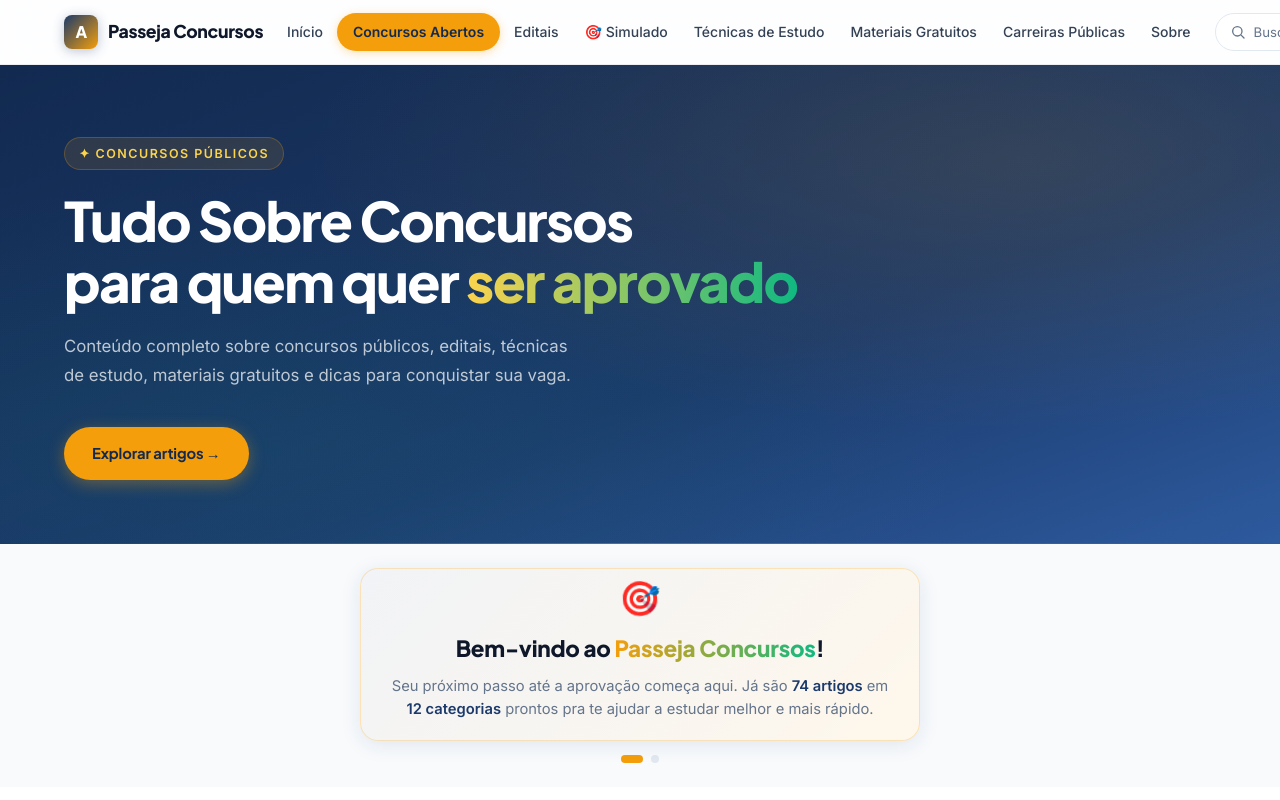
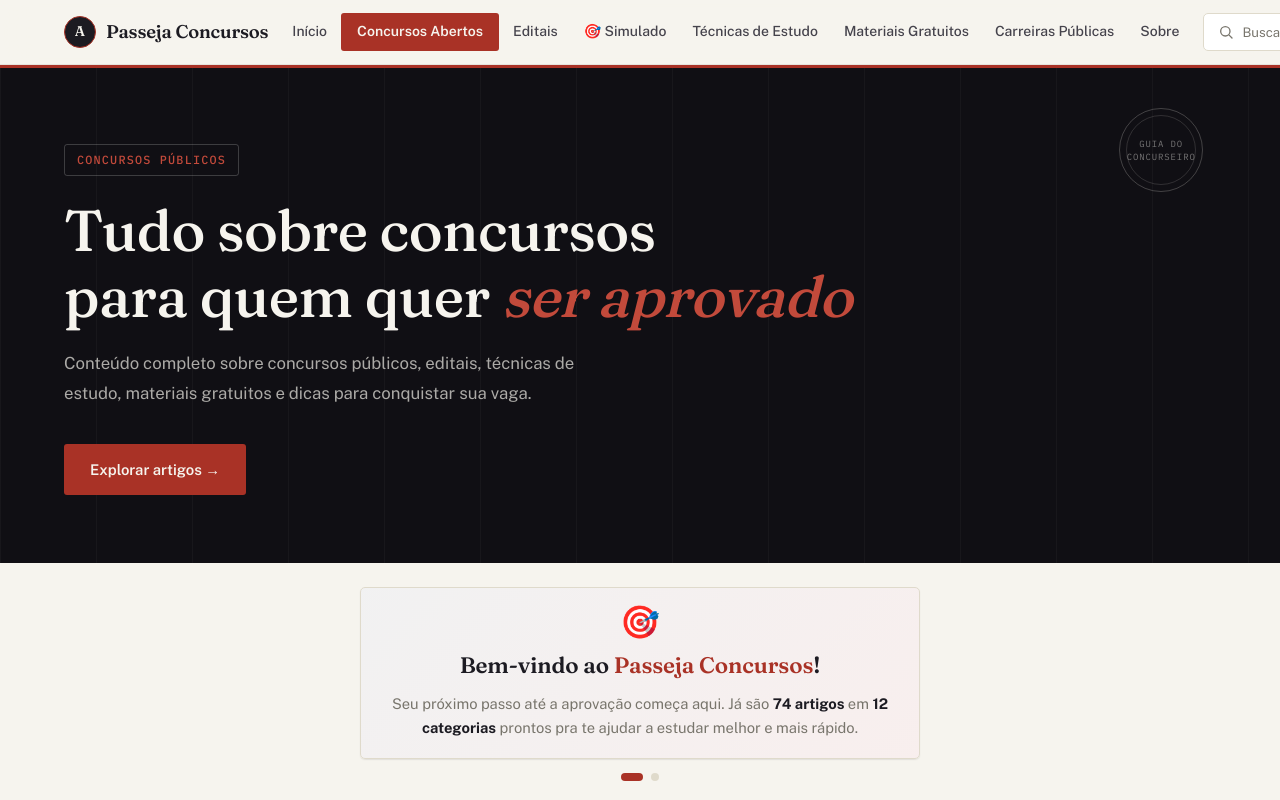
Before and after one commit to alter012026-hash/Blog_V1, a Next.js app: page / in a window 1280 px wide. Shown: the top 800 px of the page. Built offline with nearby package versions, Linux system fonts and the light colour scheme.

Commit message:
redesign: nova identidade visual Grafite Editorial (cores, tipografia, hero, cards)

```diff
--- a/app/globals.css
+++ b/app/globals.css
@@ -1,79 +1,86 @@
 /* ================================================================
-   DESIGN SYSTEM — v2 "Painel de Estudo"
-   Display: Plus Jakarta Sans | Body: Inter | Dados: JetBrains Mono
-   Conceito: o site se comporta como um painel de progresso de estudo —
-   números tabulares, estados de "aprovado", transições deliberadas.
-   Suporta light (padrão institucional) e dark (modo "foco noturno").
+   DESIGN SYSTEM — v3 "Grafite Editorial"
+   Display: Fraunces | Body: Public Sans | Dados: IBM Plex Mono
+   Conceito: o site se comporta como um diário oficial / edital —
+   papel quente, grafite, um selo vermelho de autenticidade. Estrutura
+   editorial (regras finas, cantos discretos) no lugar de gradientes
+   e pílulas — credibilidade institucional, não "painel de SaaS".
+   Suporta light (padrão, "diário") e dark (modo "arquivo").
    ================================================================ */
 
-@import url('https://fonts.googleapis.com/css2?family=Plus+Jakarta+Sans:wght@400;500;600;700;800&family=Inter:wght@400;500;600&family=JetBrains+Mono:wght@400;500;600&display=swap');
+@import url('https://fonts.googleapis.com/css2?family=Fraunces:opsz,wght@9..144,400;9..144,500;9..144,600;9..144,700&family=Public+Sans:wght@400;500;600;700&family=IBM+Plex+Mono:wght@400;500;600&display=swap');
 
 :root {
-  /* ---- light (padrão institucional) ---- */
-  --primary:        #1B3A6B;
-  --primary-light:  #2D5A9E;
-  --primary-dark:   #122A50;
-  --accent:         #F59E0B;
-  --accent-light:   #FCD34D;
-  --accent-dark:    #D97706;
-  --success:        #10B981;
-  --bg:             #F8FAFC;
+  /* ---- light ("diário oficial") ---- */
+  --primary:        #1C1B22;
+  --primary-light:  #34323D;
+  --primary-dark:   #100F14;
+  --ink:            #1C1B22;
+  --accent:         #A93226;
+  --accent-light:   #C24A3B;
+  --accent-dark:    #7E2419;
+  --gold:           #A0812C;
+  --success:        #2F6B4A;
+  --bg:             #F6F4EE;
   --surface:        #FFFFFF;
-  --surface-2:      #EFF6FF;
-  --surface-3:      #F1F5F9;
-  --text:           #0F172A;
-  --text-secondary: #334155;
-  --text-muted:     #64748B;
-  --border:         #E2E8F0;
-  --border-soft:    #F1F5F9;
-  --shadow-sm:      0 1px 3px rgba(0,0,0,0.06), 0 1px 2px rgba(0,0,0,0.04);
-  --shadow-md:      0 4px 16px rgba(27,58,107,0.10);
-  --shadow-lg:      0 8px 32px rgba(27,58,107,0.14);
-  --shadow-xl:      0 12px 48px rgba(27,58,107,0.18);
-  --header-bg:      rgba(255,255,255,0.78);
-  --glass-border:   rgba(27,58,107,0.08);
-
-  --font-display:   'Plus Jakarta Sans', system-ui, sans-serif;
-  --font-body:      'Inter', system-ui, sans-serif;
-  --font-mono:      'JetBrains Mono', ui-monospace, monospace;
+  --surface-2:      #EFEBE1;
+  --surface-3:      #E7E1D3;
+  --text:           #1C1B22;
+  --text-secondary: #45434C;
+  --text-muted:     #78756C;
+  --border:         #DFDACB;
+  --border-soft:    #EAE5D8;
+  --shadow-sm:      0 1px 2px rgba(28,27,34,0.06), 0 1px 1px rgba(28,27,34,0.04);
+  --shadow-md:      0 4px 14px rgba(28,27,34,0.08);
+  --shadow-lg:      0 10px 28px rgba(28,27,34,0.10);
+  --shadow-xl:      0 18px 44px rgba(28,27,34,0.12);
+  --header-bg:      rgba(246,244,238,0.86);
+  --glass-border:   rgba(28,27,34,0.08);
+
+  --font-display:   'Fraunces', Georgia, serif;
+  --font-body:      'Public Sans', system-ui, sans-serif;
+  --font-mono:      'IBM Plex Mono', ui-monospace, monospace;
   --max-width:      1200px;
   --content-width:  740px;
-  --radius-sm:      8px;
-  --radius:         12px;
-  --radius-lg:      16px;
-  --radius-xl:      24px;
-  --radius-full:    9999px;
+  --radius-sm:      3px;
+  --radius:         5px;
+  --radius-lg:      7px;
+  --radius-xl:      10px;
+  --radius-full:    5px;
 
   --ease-out:       cubic-bezier(0.16, 1, 0.3, 1);
-  --ease-spring:    cubic-bezier(0.34, 1.56, 0.64, 1);
-}
-
-/* ---- dark ("foco noturno") ----
-   Não é um inverso mecânico do light: acentos recalibrados para
-   contraste AA em fundo escuro, sombras trocadas por glow sutil. */
+  --ease-spring:    cubic-bezier(0.22, 1, 0.36, 1);
+}
+
+/* ---- dark ("modo arquivo") ----
+   Não é um inverso mecânico do light: grafite aprofundado, o selo
+   vermelho ganha mais saturação para permanecer legível, sombras
+   trocadas por profundidade sutil em vez de glow colorido. */
 [data-theme="dark"] {
-  --primary:        #5B8DEF;
-  --primary-light:  #7BA6F5;
-  --primary-dark:   #3D6BC9;
-  --accent:         #3DDC97;
-  --accent-light:   #6EE7B7;
-  --accent-dark:    #22B07A;
-  --success:        #3DDC97;
-  --bg:             #0A0E17;
-  --surface:        #10151F;
-  --surface-2:      #161D2B;
-  --surface-3:      #1B2333;
-  --text:           #E8EDF5;
-  --text-secondary: #AEB9CC;
-  --text-muted:     #6B7889;
-  --border:         #212B3D;
-  --border-soft:    #1A2231;
-  --shadow-sm:      0 1px 3px rgba(0,0,0,0.3), 0 1px 2px rgba(0,0,0,0.2);
-  --shadow-md:      0 4px 20px rgba(0,0,0,0.4);
-  --shadow-lg:      0 8px 36px rgba(0,0,0,0.5);
-  --shadow-xl:      0 16px 56px rgba(0,0,0,0.6);
-  --header-bg:      rgba(10,14,23,0.72);
-  --glass-border:   rgba(91,141,239,0.14);
+  --primary:        #322F38;
+  --primary-light:  #454149;
+  --primary-dark:   #F6F4EE;
+  --ink:            #E8E6DE;
+  --accent:         #D65B48;
+  --accent-light:   #E3765F;
+  --accent-dark:    #B23A28;
+  --gold:           #C9A24B;
+  --success:        #4E9270;
+  --bg:             #17161B;
+  --surface:        #1E1D24;
+  --surface-2:      #26252D;
+  --surface-3:      #2D2C35;
+  --text:           #EDEBE3;
+  --text-secondary: #B7B4AA;
+  --text-muted:     #837F76;
+  --border:         #35333C;
+  --border-soft:    #29282F;
+  --shadow-sm:      0 1px 2px rgba(0,0,0,0.3), 0 1px 1px rgba(0,0,0,0.2);
+  --shadow-md:      0 4px 18px rgba(0,0,0,0.35);
+  --shadow-lg:      0 10px 32px rgba(0,0,0,0.42);
+  --shadow-xl:      0 18px 50px rgba(0,0,0,0.5);
+  --header-bg:      rgba(23,22,27,0.82);
+  --glass-border:   rgba(232,230,222,0.10);
 }
 
 *, *::before, *::after { box-sizing: border-box; margin: 0; padding: 0; }
@@ -196,32 +203,32 @@ time {
 }
 
 .logo-icon {
-  width: 34px;
-  height: 34px;
-  background: linear-gradient(135deg, var(--primary), var(--accent));
-  border-radius: var(--radius-sm);
+  width: 32px;
+  height: 32px;
+  background: var(--primary);
+  border: 1.5px solid var(--accent);
+  border-radius: 50%;
   display: flex;
   align-items: center;
   justify-content: center;
-  color: #fff;
-  font-size: 16px;
-  font-weight: 800;
+  color: var(--bg);
+  font-size: 14px;
+  font-weight: 600;
   font-family: var(--font-display);
-  letter-spacing: -0.5px;
-  box-shadow: 0 2px 12px rgba(27,58,107,0.3);
-  transition: transform 0.3s var(--ease-spring);
+  letter-spacing: 0;
+  transition: border-color 0.25s var(--ease-out);
 }
 
 .logo:hover .logo-icon {
-  transform: rotate(-6deg) scale(1.05);
+  border-color: var(--gold);
 }
 
 .logo-text {
   font-family: var(--font-display);
-  font-size: 1.1rem;
-  font-weight: 800;
+  font-size: 1.15rem;
+  font-weight: 600;
   color: var(--text);
-  letter-spacing: -0.02em;
+  letter-spacing: -0.01em;
 }
 
 .nav {
@@ -247,25 +254,24 @@ time {
 
 .nav-link:hover,
 .nav-link:active {
-  color: var(--primary);
+  color: var(--ink);
   background: var(--surface-2);
 }
 
 .nav-cta {
   background: var(--accent);
-  color: var(--primary-dark) !important;
-  font-weight: 700 !important;
+  color: var(--bg) !important;
+  font-weight: 600 !important;
   padding: 7px 16px !important;
-  border-radius: var(--radius-full) !important;
-  transition: background 0.15s, transform 0.15s var(--ease-spring) !important;
-  box-shadow: 0 2px 10px rgba(245,158,11,0.32);
-}
-
-[data-theme="dark"] .nav-cta { color: #06120C !important; }
+  border-radius: var(--radius-sm) !important;
+  transition: background 0.15s, transform 0.15s var(--ease-out) !important;
+}
+
+[data-theme="dark"] .nav-cta { color: #17161B !important; }
 
 .nav-cta:hover {
   background: var(--accent-dark);
-  transform: translateY(-2px) scale(1.02);
+  transform: translateY(-1px);
 }
 
 /* ── Botões utilitários do header (busca + tema) ──────────────── */
@@ -292,8 +298,8 @@ time {
 }
 
 .icon-btn:hover {
-  border-color: var(--primary);
-  color: var(--primary);
+  border-color: var(--ink);
+  color: var(--ink);
   transform: translateY(-1px);
 }
 
@@ -318,7 +324,7 @@ time {
 }
 
 .search-trigger:hover {
-  border-color: var(--primary);
+  border-color: var(--ink);
   color: var(--text-secondary);
 }
 
@@ -497,32 +503,35 @@ time {
 }
 
 /* ── Hero ────────────────────────────────────────────────────── */
+/* Motivo "diário oficial": grafite chapado, régua de topo em duas
+   cores (vermelho + ouro, como um cabeçalho de gazeta) e um selo
+   circular — o elemento de assinatura visual do site. Sem gradientes
+   radiais, sem texto com gradiente, sem CTA em pílula. */
 .hero {
-  background: linear-gradient(160deg, var(--primary-dark) 0%, var(--primary) 60%, var(--primary-light) 100%);
-  color: var(--surface);
-  padding: 72px 0 64px;
+  background: var(--primary-dark);
+  color: var(--bg);
+  padding: 76px 0 68px;
   position: relative;
   overflow: hidden;
+  border-top: 3px solid var(--accent);
 }
 
 [data-theme="dark"] .hero {
-  background: linear-gradient(160deg, #060911 0%, #0E1729 55%, #15233F 100%);
+  background: #0E0D11;
 }
 
 .hero::before {
   content: '';
   position: absolute;
   inset: 0;
-  background:
-    radial-gradient(ellipse at 80% 20%, rgba(245,158,11,0.12) 0%, transparent 50%),
-    radial-gradient(ellipse at 20% 80%, rgba(16,185,129,0.08) 0%, transparent 50%);
+  background-image:
+    repeating-linear-gradient(90deg, rgba(246,244,238,0.035) 0 1px, transparent 1px 96px);
   pointer-events: none;
 }
 
 [data-theme="dark"] .hero::before {
-  background:
-    radial-gradient(ellipse at 80% 20%, rgba(61,220,151,0.10) 0%, transparent 50%),
-    radial-gradient(ellipse at 20% 80%, rgba(91,141,239,0.10) 0%, transparent 50%);
+  background-image:
+    repeating-linear-gradient(90deg, rgba(246,244,238,0.025) 0 1px, transparent 1px 96px);
 }
 
 .hero::after {
@@ -532,48 +541,82 @@ time {
   left: 0;
   right: 0;
   height: 1px;
-  background: linear-gradient(90deg, transparent, rgba(245,158,11,0.4), transparent);
+  background: var(--glass-border);
+}
+
+/* Selo — o elemento de assinatura: um círculo de anel duplo, como um
+   carimbo de autenticação, ancorado no canto do hero. Decorativo e
+   discreto — não compete com o título. */
+.hero-seal {
+  position: absolute;
+  top: 40px;
+  right: 6%;
+  width: 84px;
+  height: 84px;
+  border: 1px solid rgba(246,244,238,0.28);
+  border-radius: 50%;
+  display: none;
+  align-items: center;
+  justify-content: center;
+  opacity: 0.8;
+}
+.hero-seal::before {
+  content: '';
+  position: absolute;
+  inset: 6px;
+  border: 1px solid rgba(246,244,238,0.18);
+  border-radius: 50%;
+}
+.hero-seal-text {
+  font-family: var(--font-mono);
+  font-size: 0.56rem;
+  letter-spacing: 0.1em;
+  text-transform: uppercase;
+  color: rgba(246,244,238,0.55);
+  text-align: center;
+  line-height: 1.5;
+}
+@media (min-width: 860px) {
+  .hero-seal { display: flex; }
 }
 
 .hero-eyebrow {
   display: inline-flex;
   align-items: center;
   gap: 8px;
-  font-size: 0.78rem;
-  font-weight: 600;
-  letter-spacing: 0.12em;
+  font-family: var(--font-mono);
+  font-size: 0.74rem;
+  font-weight: 500;
+  letter-spacing: 0.1em;
   text-transform: uppercase;
   color: var(--accent-light);
-  margin-bottom: 20px;
-  background: rgba(245,158,11,0.12);
-  border: 1px solid rgba(245,158,11,0.25);
-  padding: 5px 14px;
-  border-radius: var(--radius-full);
+  margin-bottom: 22px;
+  border: 1px solid rgba(246,244,238,0.2);
+  padding: 5px 12px;
+  border-radius: var(--radius-sm);
   animation: fadeInUp 0.6s var(--ease-out) both;
 }
 
 .hero h1 {
   font-family: var(--font-display);
-  font-size: clamp(2rem, 5vw, 3.4rem);
-  font-weight: 800;
-  line-height: 1.12;
+  font-optical-sizing: auto;
+  font-size: clamp(2.1rem, 5vw, 3.6rem);
+  font-weight: 500;
+  line-height: 1.14;
   margin-bottom: 20px;
-  color: #fff;
-  letter-spacing: -0.03em;
+  color: var(--bg);
+  letter-spacing: -0.01em;
   animation: fadeInUp 0.6s var(--ease-out) 0.08s both;
 }
 
 .hero h1 em {
-  font-style: normal;
-  background: linear-gradient(90deg, var(--accent-light), var(--success));
-  -webkit-background-clip: text;
-  -webkit-text-fill-color: transparent;
-  background-clip: text;
+  font-style: italic;
+  color: var(--accent-light);
 }
 
 .hero-desc {
   font-size: 1.05rem;
-  color: rgba(255,255,255,0.72);
+  color: rgba(246,244,238,0.68);
   max-width: 520px;
   margin-bottom: 36px;
   line-height: 1.75;
@@ -585,25 +628,23 @@ time {
   align-items: center;
   gap: 8px;
   background: var(--accent);
-  color: var(--primary-dark);
+  color: var(--bg);
   text-decoration: none;
-  font-family: var(--font-display);
-  font-weight: 700;
+  font-family: var(--font-body);
+  font-weight: 600;
   font-size: 0.925rem;
-  padding: 14px 28px;
-  border-radius: var(--radius-full);
-  transition: background 0.15s, transform 0.2s var(--ease-spring), box-shadow 0.15s;
-  box-shadow: 0 4px 16px rgba(245,158,11,0.35);
-  letter-spacing: -0.01em;
+  padding: 13px 26px;
+  border-radius: var(--radius-sm);
+  transition: background 0.15s, transform 0.2s var(--ease-out);
+  letter-spacing: 0;
   animation: fadeInUp 0.6s var(--ease-out) 0.24s both;
 }
 
-[data-theme="dark"] .hero-cta { color: #06120C; }
+[data-theme="dark"] .hero-cta { color: #17161B; }
 
 .hero-cta:hover {
   background: var(--accent-light);
-  transform: translateY(-2px) scale(1.03);
-  box-shadow: 0 8px 24px rgba(245,158,11,0.4);
+  transform: translateY(-1px);
 }
 
 @keyframes fadeInUp {
@@ -625,7 +666,7 @@ time {
   font-size: 0.72rem;
   letter-spacing: 0.14em;
   text-transform: uppercase;
-  color: var(--primary);
+  color: var(--ink);
   font-weight: 700;
   margin-bottom: 10px;
   background: var(--surface-2);
@@ -668,19 +709,19 @@ time {
   content: '';
   position: absolute;
   top: 0;
+  bottom: 0;
   left: 0;
-  right: 0;
-  height: 3px;
-  background: linear-gradient(90deg, var(--primary), var(--accent));
+  width: 3px;
+  background: var(--accent);
   opacity: 0;
   transition: opacity 0.2s;
 }
 
 .post-card:hover,
 .post-card:active {
-  transform: translateY(-5px);
+  transform: translateY(-3px);
   box-shadow: var(--shadow-lg);
-  border-color: transparent;
+  border-color: var(--border);
 }
 
 .post-card:hover::after,
@@ -701,7 +742,7 @@ time {
   padding: 3px 10px;
   border-radius: var(--radius-full);
   background: var(--surface-2);
-  color: var(--primary);
+  color: var(--ink);
   border: 1px solid var(--glass-border);
 }
 
@@ -726,7 +767,7 @@ time {
 }
 
 .post-card-title a:hover,
-.post-card-title a:active { color: var(--primary); }
+.post-card-title a:active { color: var(--ink); }
 
 .post-card-excerpt {
   font-size: 0.875rem;
@@ -760,7 +801,7 @@ time {
   gap: 4px;
   font-size: 0.8rem;
   font-weight: 600;
-  color: var(--primary);
+  color: var(--ink);
   text-decoration: none;
   transition: gap 0.15s, color 0.15s;
   font-family: var(--font-display);
@@ -825,7 +866,7 @@ time {
   font-weight: 700;
   letter-spacing: 0.1em;
   text-transform: uppercase;
-  color: var(--primary);
+  color: var(--ink);
   background: var(--surface-2);
   border: 1px solid var(--glass-border);
   padding: 4px 12px;
@@ -1019,7 +1060,7 @@ time {
   font-family: var(--font-display);
 }
 
-.prose a { color: var(--primary); text-decoration: underline; text-underline-offset: 3px; transition: color 0.15s; }
+.prose a { color: var(--ink); text-decoration: underline; text-underline-offset: 3px; transition: color 0.15s; }
 .prose a:hover, .prose a:active { color: var(--accent-dark); }
 
 .prose strong { font-weight: 700; color: var(--text); }
@@ -1074,7 +1115,7 @@ time {
   border: 1px solid var(--border);
   padding: 2px 7px;
   border-radius: 5px;
-  color: var(--primary);
+  color: var(--ink);
   font-style: normal;
 }
 
@@ -1186,7 +1227,7 @@ time {
   font-weight: 800;
   letter-spacing: 0.06em;
   text-transform: uppercase;
-  color: var(--primary);
+  color: var(--ink);
   background: var(--surface);
   border: 1px solid var(--border);
   border-radius: var(--radius-full);
@@ -1272,8 +1313,8 @@ time {
 
 .cat-btn:hover,
 .cat-btn:active {
-  border-color: var(--primary);
-  color: var(--primary);
+  border-color: var(--ink);
+  color: var(--ink);
   background: var(--surface-2);
 }
 
@@ -1450,7 +1491,7 @@ time {
   display: flex;
   gap: 28px;
   align-items: flex-start;
-  border-radius: 16px;
+  border-radius: var(--radius);
   padding: 28px 32px;
   margin: 36px 0;
   position: relative;
@@ -1458,24 +1499,19 @@ time {
 }
 
 .nl-inline--article {
-  background: linear-gradient(135deg, rgba(59,130,246,0.08) 0%, rgba(139,92,246,0.06) 100%);
-  border: 1px solid rgba(59,130,246,0.2);
+  background: var(--surface-2);
+  border: 1px solid var(--border);
+  border-left: 3px solid var(--accent);
 }
 
 .nl-inline--home {
-  background: linear-gradient(135deg, rgba(16,185,129,0.07) 0%, rgba(59,130,246,0.07) 100%);
-  border: 1px solid rgba(16,185,129,0.18);
+  background: var(--surface-2);
+  border: 1px solid var(--border);
+  border-left: 3px solid var(--gold);
 }
 
 .nl-inline::before {
-  content: "";
-  position: absolute;
-  top: -60px;
-  right: -60px;
-  width: 180px;
-  height: 180px;
-  background: radial-gradient(circle, rgba(59,130,246,0.1) 0%, transparent 70%);
-  pointer-events: none;
+  content: none;
 }
 
 .nl-inline-left {
@@ -1558,9 +1594,9 @@ time {
 
 .nl-inline-input::placeholder { color: var(--text-muted); }
 .nl-inline-input:focus {
-  border-color: var(--primary);
+  border-color: var(--accent);
   background: var(--surface, rgba(0,0,0,0.04));
-  box-shadow: 0 0 0 3px rgba(59,130,246,0.15);
+  box-shadow: 0 0 0 3px color-mix(in srgb, var(--accent) 15%, transparent);
 }
 
 /* Dark: bordas e fundo mais suaves */
@@ -1575,15 +1611,14 @@ time {
 .nl-inline-btn {
   width: 100%;
   padding: 12px;
-  border-radius: 9px;
+  border-radius: var(--radius-sm);
   border: none;
-  background: linear-gradient(90deg, #3B82F6 0%, #2563EB 100%);
-  color: #fff;
+  background: var(--primary);
+  color: var(--bg);
   font-size: 0.9rem;
-  font-weight: 700;
+  font-weight: 600;
   cursor: pointer;
   transition: opacity 0.15s, transform 0.15s;
-  box-shadow: 0 4px 16px rgba(59,130,246,0.3);
 }
 
 .nl-inline-btn:hover:not(:disabled) {
@@ -1691,7 +1726,7 @@ time {
 /* ── Utilitários ─────────────────────────────────────────────── */
 a { transition: color 0.15s; }
 .text-accent { color: var(--accent); }
-.text-primary { color: var(--primary); }
+.text-primary { color: var(--ink); }
 .sr-only { position: absolute; width: 1px; height: 1px; overflow: hidden; clip: rect(0,0,0,0); }
 
 /* ── Responsivo ──────────────────────────────────────────────── */
@@ -1773,7 +1808,7 @@ a { transition: color 0.15s; }
 
   .nav-link:hover,
   .nav-link:active {
-    color: var(--primary);
+    color: var(--ink);
     background: var(--surface-2);
   }
 
@@ -1940,7 +1975,7 @@ a { transition: color 0.15s; }
   font-size: 2rem;
   font-weight: 800;
   line-height: 1.1;
-  color: var(--primary);
+  color: var(--ink);
   font-variant-numeric: tabular-nums;
   letter-spacing: -0.02em;
 }
@@ -2085,38 +2120,29 @@ a { transition: color 0.15s; }
   background: linear-gradient(135deg,
     color-mix(in srgb, var(--primary) 6%, var(--surface)) 0%,
     color-mix(in srgb, var(--accent) 8%, var(--surface)) 100%);
-  border: 1px solid color-mix(in srgb, var(--accent) 24%, transparent);
-  border-radius: 18px;
-  box-shadow: 0 4px 20px color-mix(in srgb, var(--primary) 10%, transparent);
+  border: 1px solid var(--border);
+  border-radius: var(--radius);
+  box-shadow: var(--shadow-sm);
   animation: fadeInUp 0.5s var(--ease-out) both;
 }
 
 .wm-emoji {
-  font-size: 2.1rem;
+  font-size: 2rem;
   line-height: 1;
   margin: 0 0 8px;
-  animation: wm-bounce 1.8s ease-in-out infinite;
-}
-
-@keyframes wm-bounce {
-  0%, 100% { transform: translateY(0) rotate(0deg); }
-  50%      { transform: translateY(-6px) rotate(-4deg); }
 }
 
 .wm-title {
   font-family: var(--font-display);
   font-size: 1.4rem;
-  font-weight: 800;
+  font-weight: 600;
   color: var(--text);
   margin: 0 0 8px;
-  letter-spacing: -0.01em;
+  letter-spacing: -0.005em;
 }
 
 .wm-title span {
-  background: linear-gradient(90deg, var(--accent), var(--success));
-  -webkit-background-clip: text;
-  -webkit-text-fill-color: transparent;
-  background-clip: text;
+  color: var(--accent);
 }
 
 .wm-text {
@@ -2127,7 +2153,7 @@ a { transition: color 0.15s; }
 }
 
 .wm-text strong {
-  color: var(--primary);
+  color: var(--ink);
   font-weight: 700;
 }
 
@@ -2161,10 +2187,9 @@ a { transition: color 0.15s; }
 
 .rp-fill {
   height: 100%;
-  background: linear-gradient(90deg, #22c55e, var(--accent), var(--primary));
-  border-radius: 0 99px 99px 0;
+  background: var(--accent);
+  border-radius: 0;
   transition: width 0.12s linear;
-  box-shadow: 0 0 8px color-mix(in srgb, var(--accent) 60%, transparent);
 }
 
 .rp-dot {
@@ -2218,7 +2243,7 @@ a { transition: color 0.15s; }
   right: 16px;
   background: var(--surface);
   border: 1px solid color-mix(in srgb, var(--accent) 30%, transparent);
-  color: var(--primary);
+  color: var(--ink);
   font-size: 0.68rem;
   font-weight: 700;
   padding: 4px 9px;
@@ -2261,7 +2286,7 @@ a { transition: color 0.15s; }
   font-weight: 600;
   letter-spacing: 0.04em;
   text-transform: uppercase;
-  color: var(--primary);
+  color: var(--ink);
   background: var(--surface);
   border: 1px solid var(--border);
   padding: 4px 10px;
--- a/app/page.js
+++ b/app/page.js
@@ -26,10 +26,13 @@ export default function HomePage() {
       <main>
         {/* Hero */}
         <section className="hero">
+          <div className="hero-seal" aria-hidden="true">
+            <span className="hero-seal-text">Guia do<br />Concurseiro</span>
+          </div>
           <div className="container">
-            <p className="hero-eyebrow">✦ {config.niche}</p>
+            <p className="hero-eyebrow">{config.niche}</p>
             <h1>
-              Tudo Sobre Concursos<br />
+              Tudo sobre concursos<br />
               para quem quer <em>ser aprovado</em>
             </h1>
             <p className="hero-desc">{config.description}</p>
--- a/app/robots.js
+++ b/app/robots.js
@@ -5,7 +5,7 @@ export default function robots() {
     rules: {
       userAgent: "*",
       allow: "/",
-      disallow: ["/api/"],
+      disallow: ["/api/", "/admin", "/og"],
     },
     sitemap: `${config.url}/sitemap.xml`,
     host: config.url,
```
